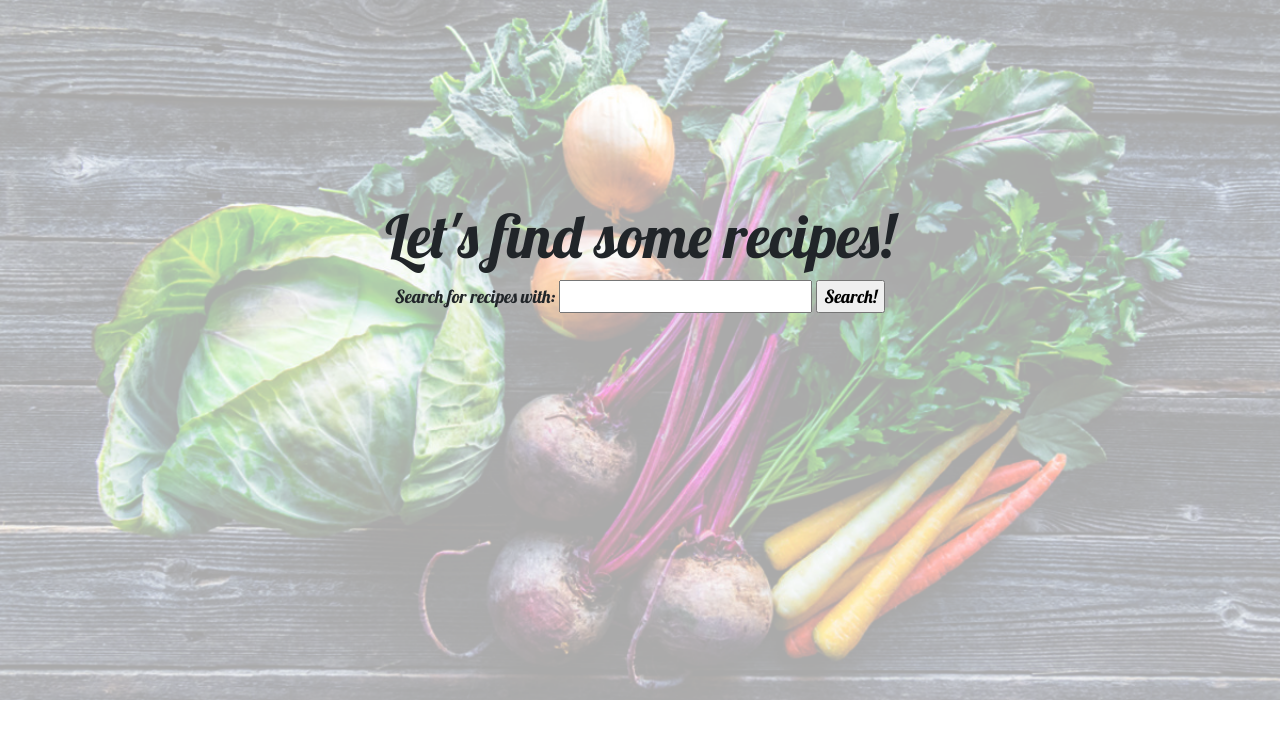
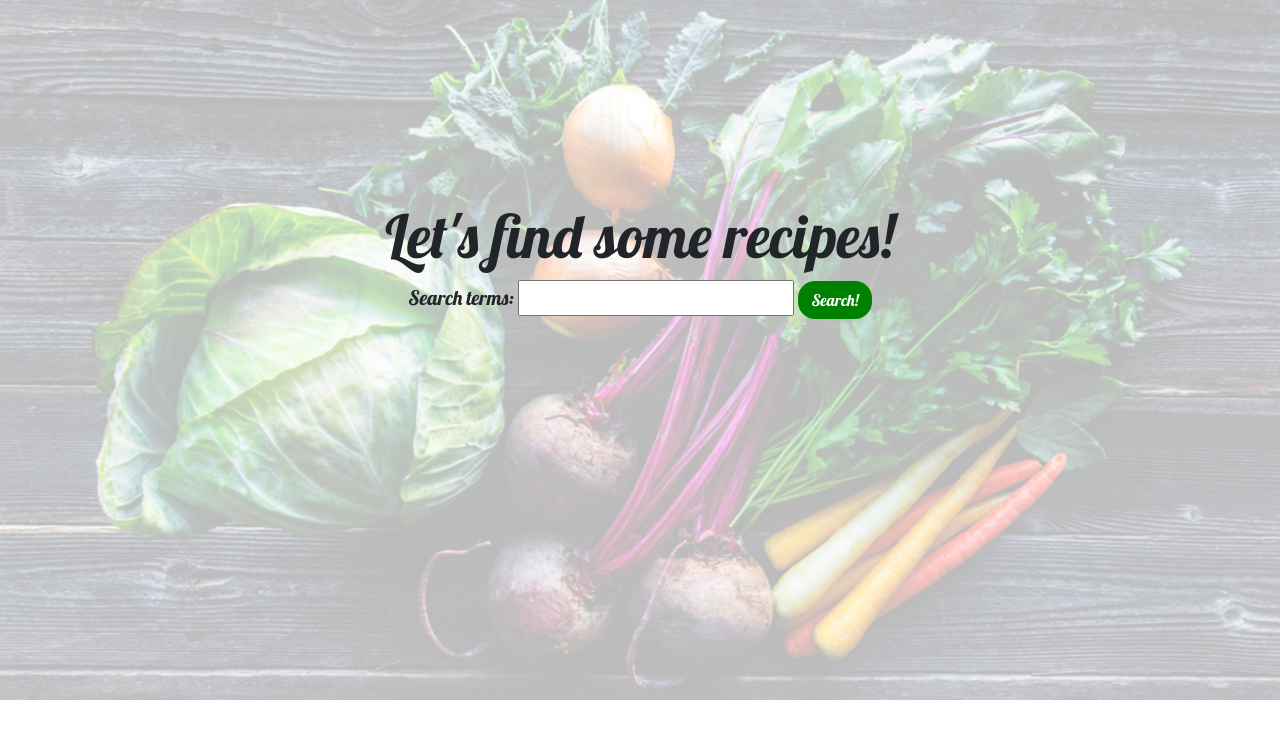
Before and after one commit to JenTseeng/recipe_search_full_stack_app, a Flask app: page /recipe_search in a window 1280 px wide. Shown: the part 54-800 px from the top of the page. Run offline with Flask 2, Linux system fonts and the light colour scheme; some libraries are stand-ins or nearby versions.

Commit message:
More styling changes, user page alignment needs resolution

```diff
--- a/server.py
+++ b/server.py
@@ -88,8 +88,12 @@ def show_user_details(user_id):
     """User detail page"""
 
     user = User.query.get(int(user_id))
+    diets = DietType.query.filter(DietType.edamam_class=="Diet").all()
+    health = DietType.query.filter(DietType.edamam_class=="Health").all()
 
-    return render_template("user_info.html", user=user)
+
+    return render_template("user_info.html", user=user, diets = diets,
+                            healths = health)
 
 
 @app.route('/select_diets')
--- a/static/style.css
+++ b/static/style.css
@@ -29,7 +29,7 @@
 }
 
 .with-background {
-    background-image: url("/static/img/produce_opacity40.png");
+    background-image: url("/static/img/produce_opacity50.png");
     min-height: 100%;
     height: 700px;
     background-position: center;
@@ -56,7 +56,7 @@ body {
 }
 
 .normal-text {
-    font-size: 18px;
+    font-size: 20px;
 }
 
 nav {
@@ -72,3 +72,13 @@ a {
     color: green;
     font-size: 20px;
 }
+
+.ingred-search-button {
+    font-size: 30px;
+    padding: 1px 10px;
+    background-color: green;
+    color: white;
+    border-radius: 17px;
+    border: solid;
+    border-color: green;
+}
--- a/templates/base.html
+++ b/templates/base.html
@@ -16,7 +16,7 @@
         <div class="container d-flex flex-column flex-md-row justify-content-between">
 
             {% if 'user_id' in session %}
-                <a class="py-2 d-none d-md-inline-block" href="/users/{{session['user_id']}}">Go to user page</a>
+                <a class="btn py-2 d-none d-md-inline-block" href="/users/{{session['user_id']}}">Go to user page</a>
                 <a class="py-2 d-none d-md-inline-block" href="/">Recipe Search Home</a>
                 <a href="/logout" class="btn" role="button" aria-pressed="true">Log Out</a>
 
--- a/templates/diet_selection.html
+++ b/templates/diet_selection.html
@@ -4,7 +4,6 @@
 
   <h1>What are your diet and health preferences?</h1>
 
-    <!-- <form id="diet-update-form" action='/update_diet' method="POST"> -->
     <form id="diet-update-form" method="POST">
 
         <label>Please select your diet preference:</label>
--- a/templates/ingredient_search.html
+++ b/templates/ingredient_search.html
@@ -25,8 +25,8 @@
                 <br>
 
                 {%endfor%}
-
-                <input type="submit" value="Search!">
+                <br>
+                <input class="button ingred-search-button" type="submit" value="Search!">
             </form>
         </div>
     </div>
--- a/templates/recipe_search.html
+++ b/templates/recipe_search.html
@@ -5,11 +5,13 @@
         <div class="row homepage-spacer"></div>
 
             <h1>Let's find some recipes!</h1>
+            <div class="normal-text">
 
-            <form action='/standard_results' class="normal-text" method='GET'>
-                Search for recipes with: <input type="text" name="search_field">
-                <input type="submit" value="Search!">
-            </form>
+                <form action='/standard_results' class="normal-text" method='GET'>
+                    Search terms: <input  type="text" name="search_field">
+                    <input class="btn" type="submit" value="Search!">
+                </form>
+            </div>
         </div>
     </div>
 </div>
```
Also changed, not shown: templates/user_info.html (+51 -3 lines), static/img/produce_opacity50.png (added).
